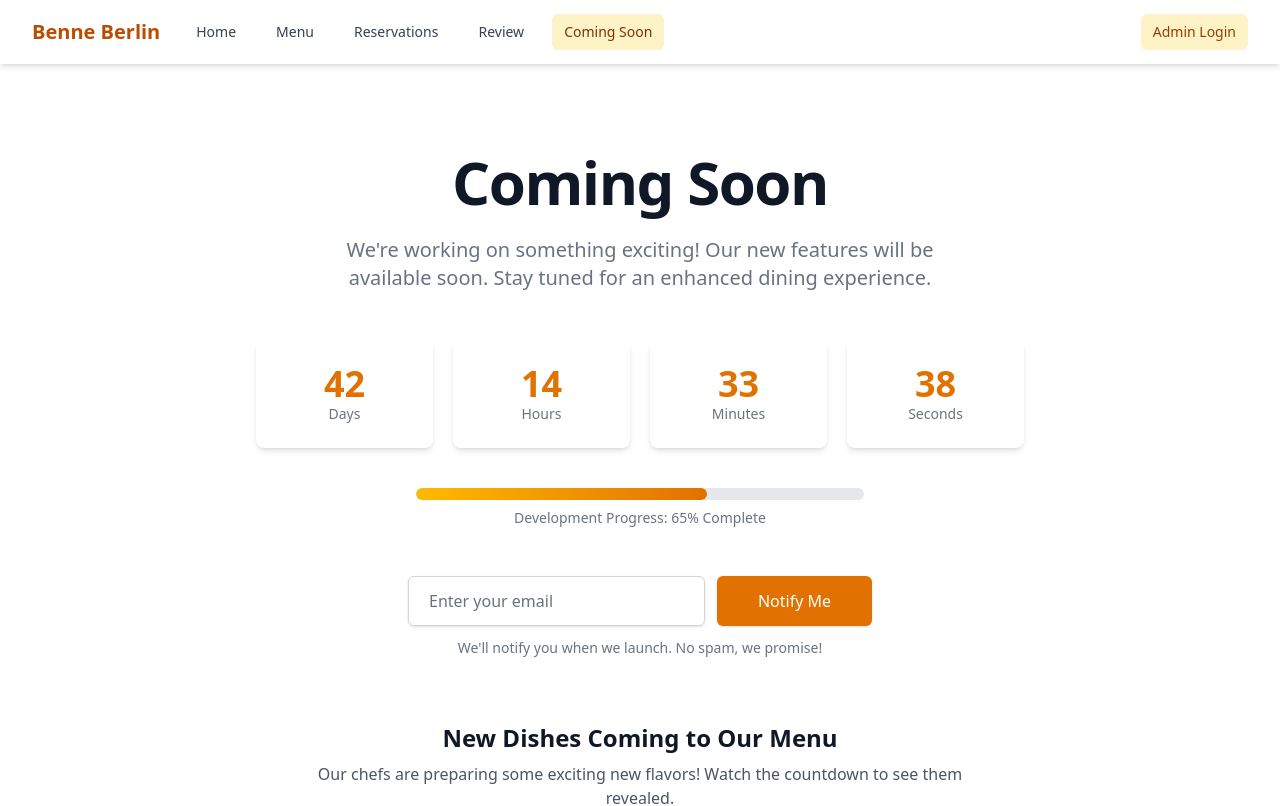
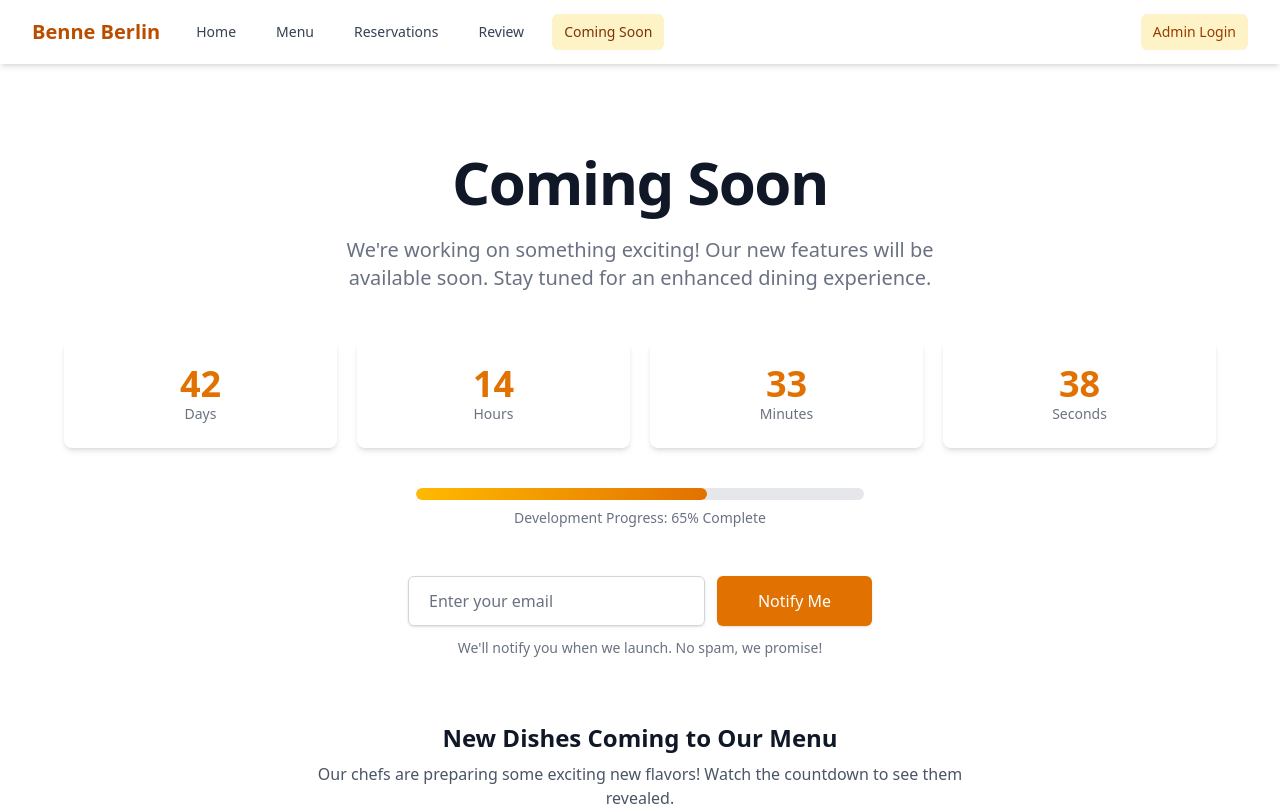
Before and after one commit to rohitPandey469/restaurantadminpanel, a React (Vite) app: page /coming-soon in a window 1280 px wide. Shown: the top 806 px of the page. Built offline with nearby package versions, Linux system fonts and the light colour scheme.

Commit message:
Made fixes

```diff
--- a/src/pages/ComingSoon.jsx
+++ b/src/pages/ComingSoon.jsx
@@ -82,7 +82,7 @@ const ComingSoon = () => {
 
   return (
         <div className="flex-grow flex flex-col justify-center items-center py-16 px-4 sm:px-6 lg:px-8">
-        <div className="max-w-3xl w-full text-center">
+        <div className="w-full text-center">
             <h1 className="text-4xl font-extrabold text-gray-900 sm:text-5xl sm:tracking-tight lg:text-6xl">
             Coming Soon
             </h1>
@@ -163,13 +163,13 @@ const ComingSoon = () => {
             </div>
 
             {/* Mystery Upcoming Dishes */}
-            <div className="mt-16">
+            <div className="w-full mt-16">
             <h2 className="text-2xl font-bold text-gray-900">New Dishes Coming to Our Menu</h2>
             <p className="mt-2 text-gray-600 max-w-2xl mx-auto">
                 Our chefs are preparing some exciting new flavors! Watch the countdown to see them revealed.
             </p>
 
-            <div className="mt-8 grid grid-cols-1 sm:grid-cols-2 lg:grid-cols-3 gap-8">
+            <div className="w-full mt-8 grid grid-cols-1 sm:grid-cols-2 lg:grid-cols-3 gap-8">
                 {/* Mystery Dish 1 - North Indian Special */}
                 <div className="bg-white rounded-lg shadow-md overflow-hidden">
                 <div className="h-48 w-full relative bg-gradient-to-r from-amber-400 to-amber-600">
```
